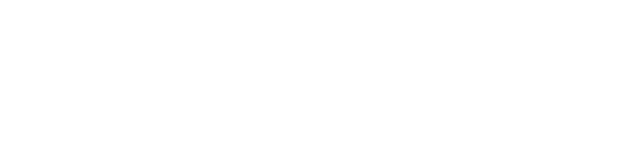
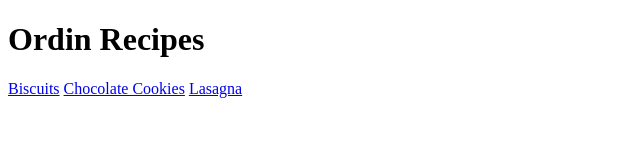
Before and after one commit to Israel-Anesu/Ordin-Recipes, a plain HTML site: page index.html in a window 1280 px wide. Shown: the whole page, without its empty margins (0-640 px from the left). Drawn offline with Linux system fonts and the light colour scheme.

Commit message:
Adding content to the new page

```diff
--- a/index.html
+++ b/index.html
@@ -7,6 +7,9 @@
     <title>Ordin Recipes</title>
 </head>
 <body>
-
+    <h1>Ordin Recipes</h1>
+    <a href="recipes/biscuits.html">Biscuits</a>
+    <a href="recipes/cookies.html">Chocolate Cookies</a>
+    <a href="recipes/lasagna.html">Lasagna</a>
 </body>
 </html>
```
